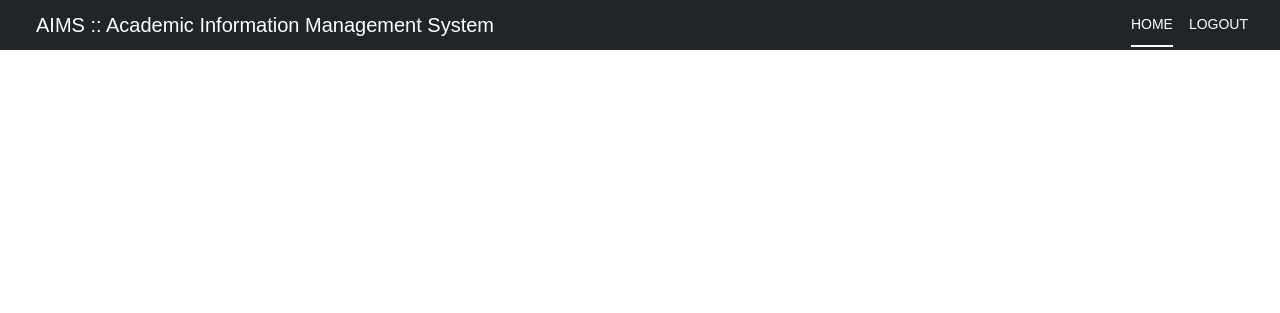
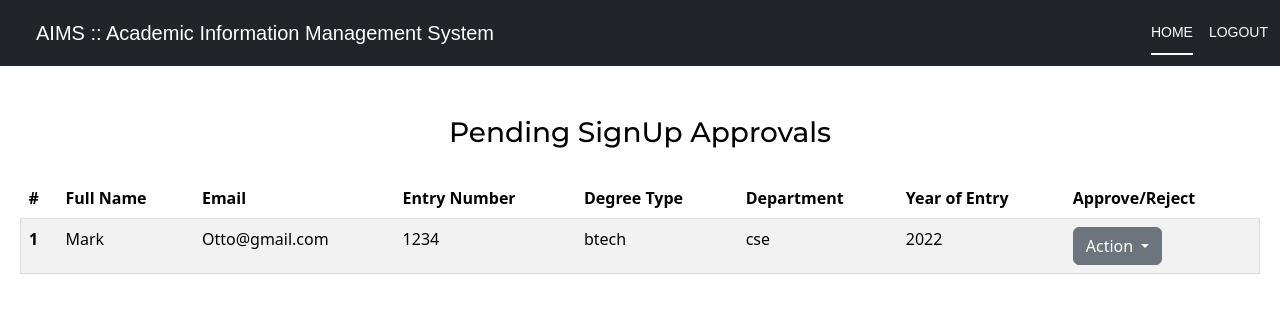
Before and after one commit to tarushi2309/aims-portal-test, a Flask app: template templates/admin_enrollments.html in a window 1280 px wide. Shown: the top 313 px of the page. Run offline with Flask 3, Linux system fonts and the light colour scheme; the template is opened without the code that fills it, so the values that code supplies are empty; some libraries are stand-ins or nearby versions.

Commit message:
Enrollment vanishing

```diff
--- a/templates/admin_enrollments.html
+++ b/templates/admin_enrollments.html
@@ -42,8 +42,17 @@
 
     <!-- Template Main CSS File -->
     <link href="../static/assets/css/style.css" rel="stylesheet" />
+
+    <link href="https://cdn.jsdelivr.net/npm/bootstrap@5.3.0-alpha1/dist/css/bootstrap.min.css" rel="stylesheet">
   </head>
 </html>
+<style>
+  .container {
+            padding: 20px;
+            max-width: 2000px;
+            margin: 0 auto;
+        }
+</style>
 
 <body>
   <!-- ======= Header ======= -->
@@ -84,4 +93,99 @@
   </div>
   <!-- End Header -->
 
+  <h3 style="color: black; text-align: center; margin-top: 50px;">Pending SignUp Approvals</h3>
+  <div class="container">
+    <table class="table table-striped">
+        <thead>
+            <tr>
+                <th scope="col">#</th>
+                <th scope="col">Full Name</th>
+                <th scope="col">Email</th>
+                <th scope="col">Entry Number</th>
+                <th scope="col">Degree Type</th>
+                <th scope="col">Department</th>
+                <th scope="col">Year of Entry</th>
+                <th scope="col">Approve/Reject</th>
+            </tr>
+        </thead>
+        <tbody>
+            <!-- hard coded part for testing -->
+            <tr class="course-item">
+                <th scope="row">1</th>
+                <td>Mark</td>
+                <td>Otto@gmail.com</td>
+                <td>1234</td>
+                <td>btech</td>
+                <td>cse</td>
+                <td>2022</td>
+                <td>
+                    <!-- Dropdown button -->
+                    <div class="dropdown">
+                        <button class="btn btn-secondary dropdown-toggle" type="button" id="dropdownMenuButton" data-bs-toggle="dropdown" aria-expanded="false">
+                            Action
+                        </button>
+                        <ul class="dropdown-menu" aria-labelledby="dropdownMenuButton">
+                            <li><a class="dropdown-item action-btn" href="#">Approve</a></li>
+                            <li><a class="dropdown-item action-btn" href="#">Reject</a></li>
+                        </ul>
+                    </div>
+                </td>
+            </tr>
+            <!-- Dynamic part -->
+            {% for student in students %}
+            <tr class="course-item">
+                <th scope="row">{{ loop.index }}</th>
+                <td>{{ student['student_name'] }}</td>
+                <td>{{ student['email_id'] }}</td>
+                <td>{{ student['entry_no'] }}</td>
+                <td>{{ student['degree'] }}</td>
+                <td>{{ student['dep'] }}</td>
+                <td>{{ student['year_of_entry'] }}</td>
+                <td>
+                    <!-- Dropdown button -->
+                    <div class="dropdown">
+                        <button class="btn btn-secondary dropdown-toggle" type="button" id="dropdownMenuButton" data-bs-toggle="dropdown" aria-expanded="false">
+                            Action
+                        </button>
+                        <ul class="dropdown-menu" aria-labelledby="dropdownMenuButton">
+                            <li><a class="dropdown-item action-btn" href="#">Approve</a></li>
+                            <li><a class="dropdown-item action-btn" href="#">Reject</a></li>
+                        </ul>
+                    </div>
+                </td>
+            </tr>
+            {% endfor %}
+        </tbody>
+    </table>
+</div>
+    <script src="https://cdn.jsdelivr.net/npm/bootstrap@5.3.0/dist/js/bootstrap.bundle.min.js"></script>
+<script>
+  document.addEventListener("DOMContentLoaded", function () {
+    // Use event delegation to handle click events
+    document.body.addEventListener("click", function (event) {
+      // If the clicked element is an action button (Approve/Reject)
+      if (event.target.classList.contains("action-btn")) {
+        event.preventDefault();
+
+        // Get the closest <tr> element, which is the row
+        const courseItem = event.target.closest("tr.course-item");
+
+        if (courseItem) {
+          // Add animation effects before removing the element
+          courseItem.style.transition = "opacity 0.5s ease-out, transform 0.5s ease-out";
+          courseItem.style.opacity = "0";
+          courseItem.style.transform = "scale(0.9)";
+
+          // Remove the row after the animation completes
+          setTimeout(() => {
+            courseItem.remove();
+          }, 500);  // Timeout duration matches animation time (500ms)
+        }
+      }
+    });
+  });
+</script>
+
+
 </body>
+</html>
--- a/templates/course_details.html
+++ b/templates/course_details.html
@@ -264,7 +264,7 @@
                   font-weight: 300;
                 "
                 aria-current="page"
-                href="#pending approvals.html"
+                href="faculty_approval.html"
                 > Pending Approvals </a
               >
             </li>
@@ -278,7 +278,7 @@
                     font-family: Arial, Helvetica, sans-serif;
                     font-weight: 300;
                   "
-                  href="#login.html"
+                  href="login.html"
                   >Logout</a
                 >
               </li>
--- a/templates/faculty_dashboard.html
+++ b/templates/faculty_dashboard.html
@@ -263,7 +263,7 @@ font-weight: bold;
                 font-weight: 300;
               "
               aria-current="page"
-              href="#pending approvals.html"
+              href="faculty_approval.html"
               > Pending Approvals </a
             >
           </li>
@@ -277,7 +277,7 @@ font-weight: bold;
                   font-family: Arial, Helvetica, sans-serif;
                   font-weight: 300;
                 "
-                href="#login.html"
+                href="login.html"
                 >Logout</a
               >
             </li>
```
Also changed, not shown: templates/faculty_approval.html (+212 -0 lines).
